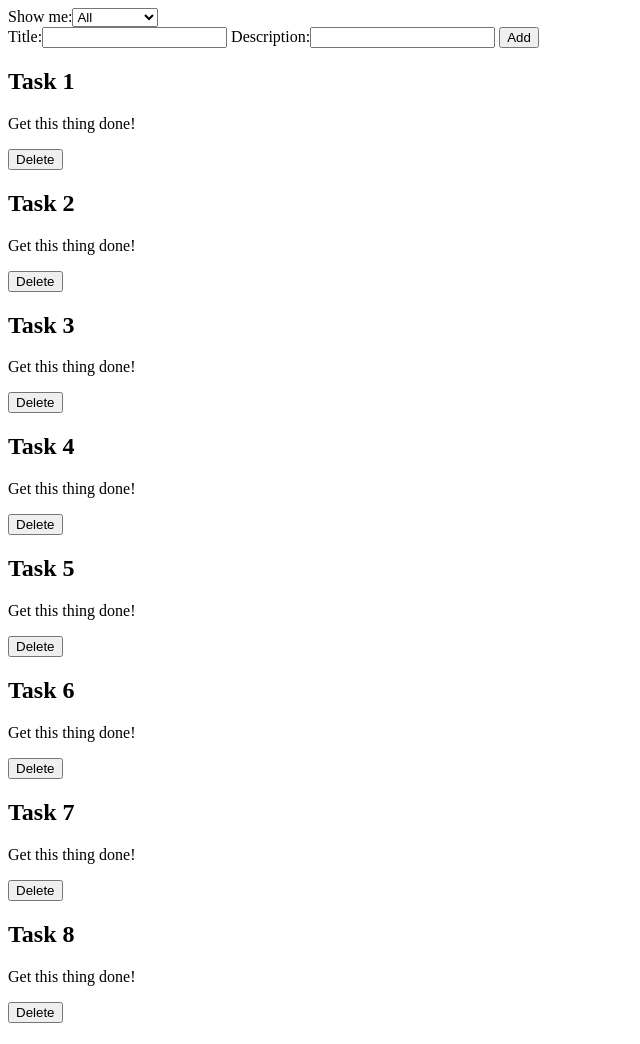
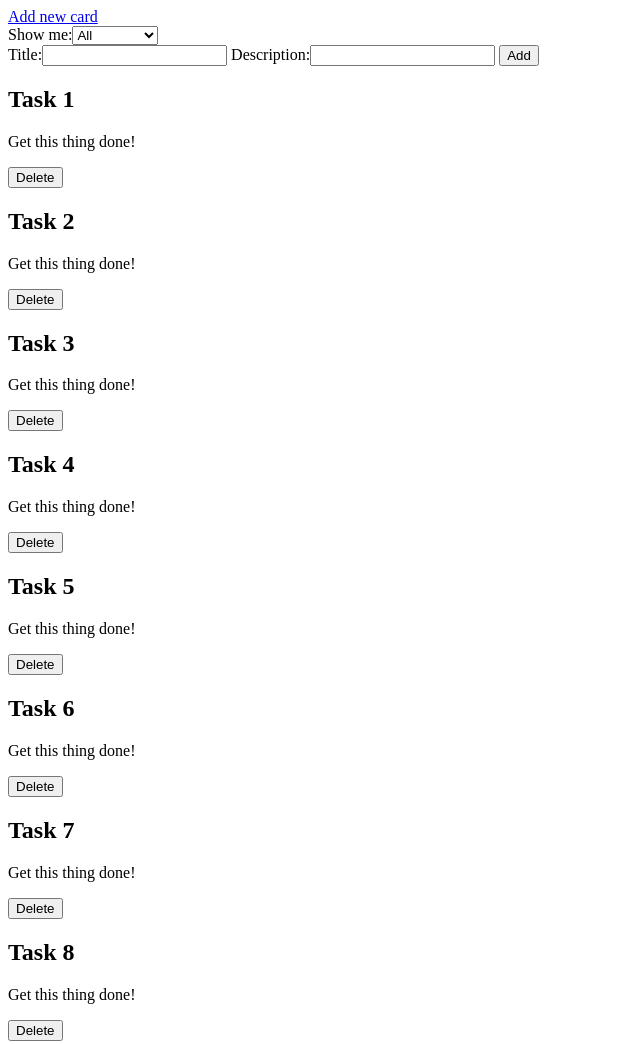
Before and after one commit to ireneyiu/kanban, a plain HTML site: page index.html in a window 1280 px wide. Shown: the whole page, without its empty margins (0-640 px from the left). Drawn offline with Linux system fonts and the light colour scheme.

Commit message:
Toggle add card form by clicking link

```diff
--- a/index.html
+++ b/index.html
@@ -7,6 +7,7 @@
   <body>
     <div id="cards">
       <header>
+        <a id="showForm" href="#">Add new card</a>
         <div id="filter"><label>Show me:</label></div>
       </header>
       <form id="addCard" action="#">
--- a/js/app.js
+++ b/js/app.js
@@ -44,6 +44,11 @@
 
     var KanbanView = Backbone.View.extend({
       el: $("#cards"),
+      events: {
+        'change #filter select': 'setFilter',
+        'click #add': 'addCard',
+        'click #showForm': 'showForm'
+      },
       initialize: function() {
         this.collection = new Kanban(cards);
         this.render();
@@ -82,10 +87,6 @@
         });
 
         return select;
-      },
-      events: {
-        'change #filter select': 'setFilter',
-        'click #add': 'addCard'
       },
       setFilter: function(e) {
         this.filterStatus = e.currentTarget.value;
@@ -128,6 +129,9 @@
             cards.splice(_.indexOf(cards, item), 1);
           }
         });
+      },
+      showForm: function() {
+        this.$el.find('#addCard').slideToggle();
       }
     });
 
```
